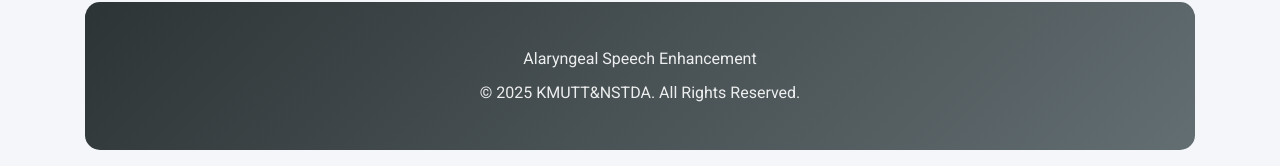
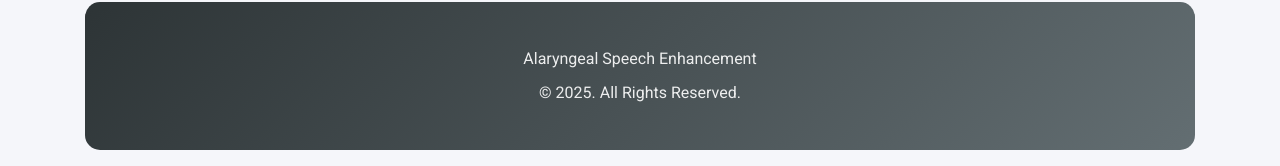
Before and after one commit to Kris1719/ADASE, a plain HTML site: page index.html in a window 1280 px wide. Shown: the part 5829-5995 px from the top of the page. Drawn offline with nearby package versions, Linux system fonts and the light colour scheme.

Commit message:
Update index.html
u_1

```diff
--- a/index.html
+++ b/index.html
@@ -810,7 +810,7 @@
   <div class="container mt-5">
     <footer class="footer">
       <p>Alaryngeal Speech Enhancement</p>
-      <p>&copy; 2025 KMUTT&NSTDA. All Rights Reserved.</p>
+      <p>&copy; 2025. All Rights Reserved.</p>
     </footer>
   </div>
 
```
